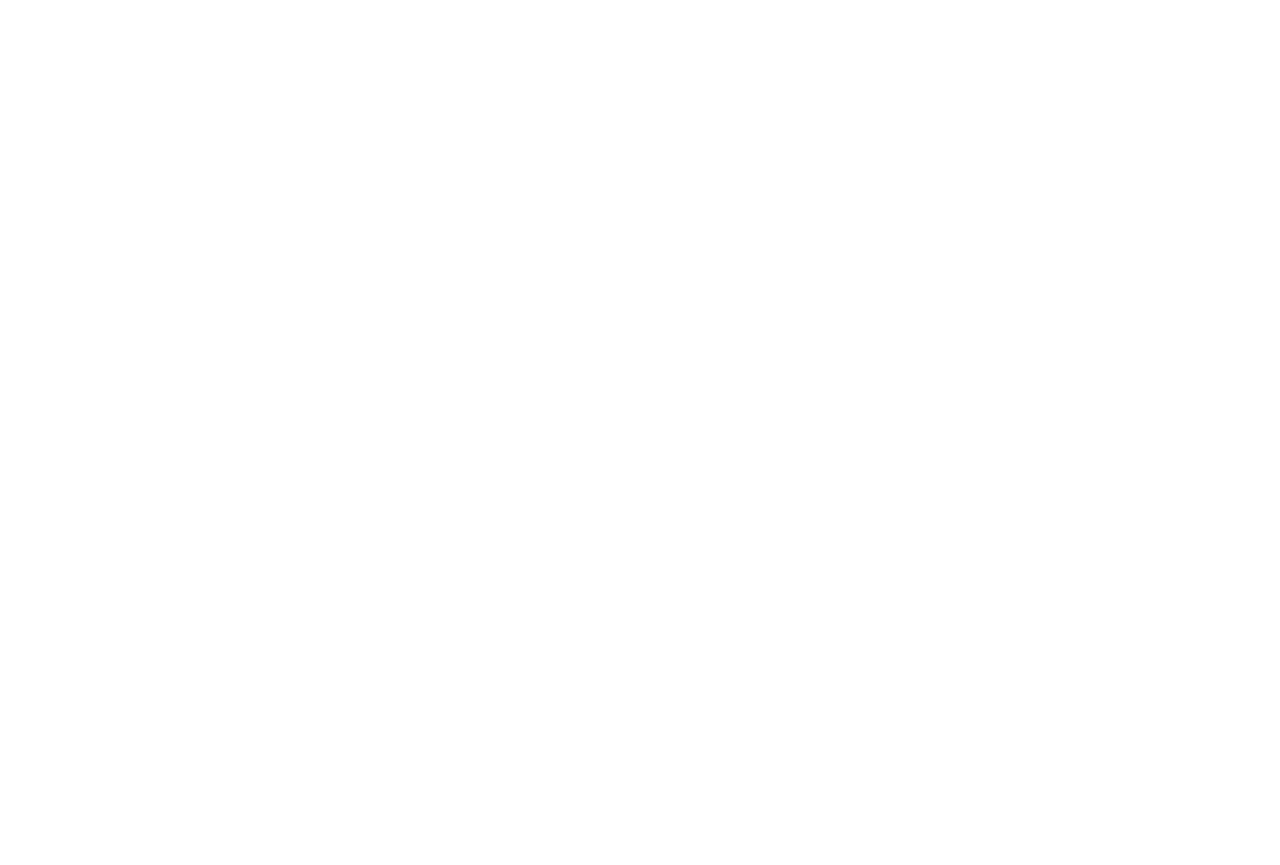
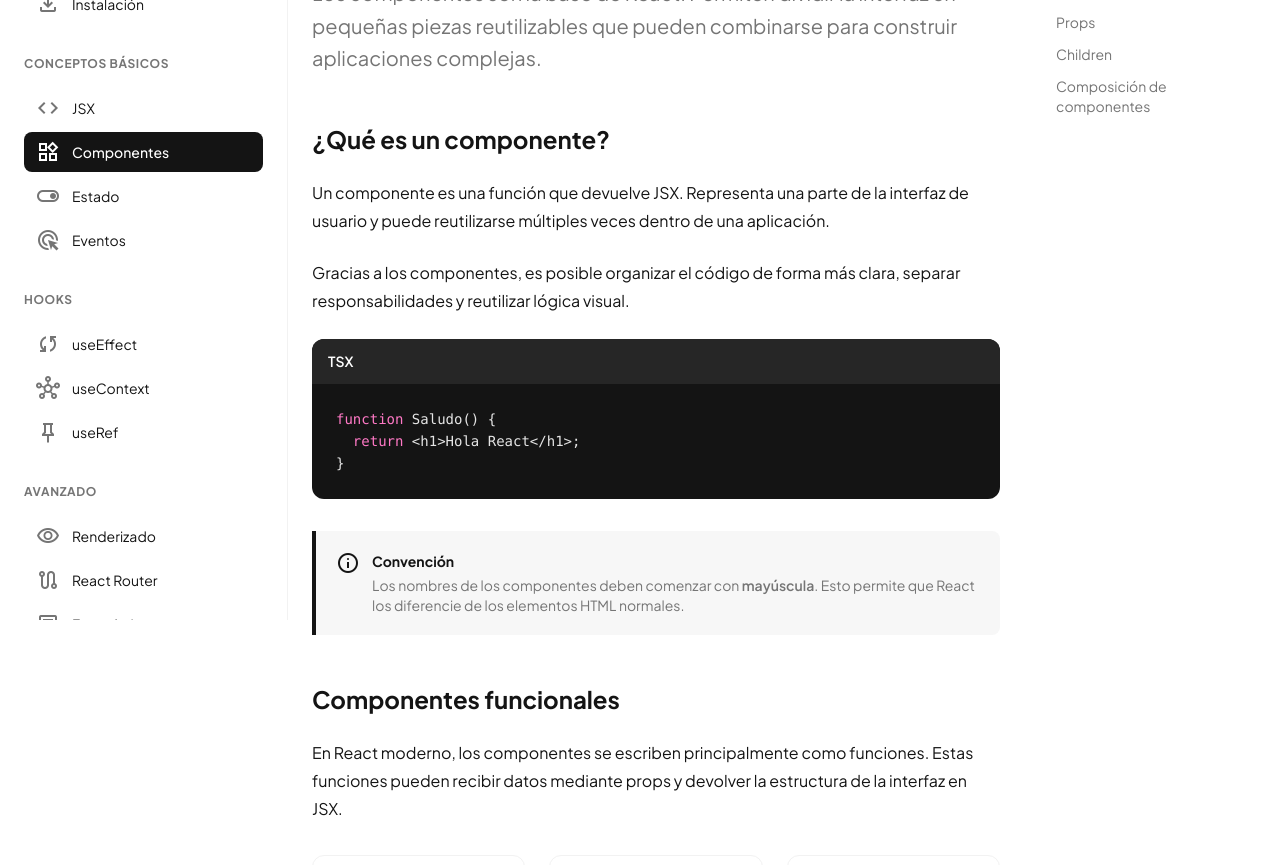
Before and after one commit to AJVP1/react, a React (Vite) app: page /#/componentes in a window 1280 px wide. Shown: the part 180-1045 px from the top of the page. Before the commit the page ends 800 px from the top, so only its background shows below. Built offline with nearby package versions, Linux system fonts and the light colour scheme.

Commit message:
componente componentes

```diff
--- a/src/App.tsx
+++ b/src/App.tsx
@@ -5,6 +5,7 @@ import { HashRouter, Routes, Route } from "react-router-dom";
 import { Introduccion } from "./pages/Introduccion";
 import { Instalacion } from "./pages/Instalacion";
 import { JSX } from "./pages/Jsx";
+import { Componentes } from "./pages/Componentes";
 
 function App() {
   return (
@@ -13,6 +14,7 @@ function App() {
         <Route path="/" element={<Introduccion />} />
         <Route path="/instalacion" element={<Instalacion />} />
         <Route path="/jsx" element={<JSX />} />
+        <Route path="/componentes" element={<Componentes />} />
 
         <Route path="*" element={<p>Página no encontrada</p>} />
       </Routes>
--- /dev/null
+++ b/src/pages/Componentes.tsx
@@ -0,0 +1,185 @@
+import { DocsLayout } from "../layout/Docs.tsx";
+import { Sidebar } from "../components/Sidebar.tsx";
+import { TableOfContents } from "../components/TableOfContents.tsx";
+import modulosData from "../data/modulos.json";
+import Note from "../components/Notes.tsx";
+import Codeblock from "../components/Codeblock.tsx";
+
+const componenteBasicoCode = `<span class="keyword">function</span> Saludo() {
+  <span class="keyword">return</span> &lt;h1&gt;Hola React&lt;/h1&gt;;
+}`;
+
+const componentePropsCode = `<span class="keyword">function</span> Saludo(props) {
+  <span class="keyword">return</span> &lt;h1&gt;Hola {props.nombre}&lt;/h1&gt;;
+}`;
+
+const usoComponenteCode = `<span class="keyword">function</span> App() {
+  <span class="keyword">return</span> (
+    &lt;div&gt;
+      &lt;Saludo nombre=<span class="string">"Armando"</span> /&gt;
+      &lt;Saludo nombre=<span class="string">"Ana"</span> /&gt;
+    &lt;/div&gt;
+  );
+}`;
+
+const childrenCode = `<span class="keyword">function</span> Card({ children }) {
+  <span class="keyword">return</span> (
+    &lt;div className=<span class="string">"card"</span>&gt;
+      {children}
+    &lt;/div&gt;
+  );
+}
+
+<span class="keyword">function</span> App() {
+  <span class="keyword">return</span> (
+    &lt;Card&gt;
+      &lt;h2&gt;Título&lt;/h2&gt;
+      &lt;p&gt;Contenido dentro del componente&lt;/p&gt;
+    &lt;/Card&gt;
+  );
+}`;
+
+export const Componentes = () => {
+  return (
+    <DocsLayout
+      sidebar={<Sidebar />}
+      toc={<TableOfContents items={modulosData.sidebar[1].items[1].toc} />}
+    >
+      <h1 className="text-4xl font-extrabold tracking-tight text-[#141414] mb-4">
+        Componentes
+      </h1>
+
+      <p className="text-xl text-[#757575] leading-relaxed">
+        Los componentes son la base de React. Permiten dividir la interfaz en
+        pequeñas piezas reutilizables que pueden combinarse para construir
+        aplicaciones complejas.
+      </p>
+
+      <h2
+        id="que-es-un-componente"
+        className="text-2xl font-bold mt-12 mb-4 text-[#141414] scroll-mt-20"
+      >
+        ¿Qué es un componente?
+      </h2>
+
+      <p className="text-base leading-7 text-[#141414] my-6">
+        Un componente es una función que devuelve JSX. Representa una parte de
+        la interfaz de usuario y puede reutilizarse múltiples veces dentro de
+        una aplicación.
+      </p>
+
+      <p className="text-base leading-7 text-[#141414] my-6">
+        Gracias a los componentes, es posible organizar el código de forma más
+        clara, separar responsabilidades y reutilizar lógica visual.
+      </p>
+
+      <Codeblock code={componenteBasicoCode} title="TSX" />
+
+      <Note title="Convención">
+        Los nombres de los componentes deben comenzar con{" "}
+        <span className="font-semibold">mayúscula</span>. Esto permite que React
+        los diferencie de los elementos HTML normales.
+      </Note>
+
+      <h2
+        id="componentes-funcionales"
+        className="text-2xl font-bold mt-12 mb-4 text-[#141414] scroll-mt-20"
+      >
+        Componentes funcionales
+      </h2>
+
+      <p className="text-base leading-7 text-[#141414] my-6">
+        En React moderno, los componentes se escriben principalmente como
+        funciones. Estas funciones pueden recibir datos mediante props y
+        devolver la estructura de la interfaz en JSX.
+      </p>
+
+      <div className="grid md:grid-cols-3 gap-6 my-8">
+        <div className="p-6 border border-[#f2f2f2] rounded-xl">
+          <h3 className="font-bold text-lg mb-2 text-[#141414]">Simples</h3>
+          <p className="text-sm text-[#757575]">
+            Son fáciles de escribir y entender porque se basan en funciones de
+            JavaScript.
+          </p>
+        </div>
+
+        <div className="p-6 border border-[#f2f2f2] rounded-xl">
+          <h3 className="font-bold text-lg mb-2 text-[#141414]">
+            Reutilizables
+          </h3>
+          <p className="text-sm text-[#757575]">
+            Un mismo componente puede usarse varias veces con distintos datos.
+          </p>
+        </div>
+
+        <div className="p-6 border border-[#f2f2f2] rounded-xl">
+          <h3 className="font-bold text-lg mb-2 text-[#141414]">Componibles</h3>
+          <p className="text-sm text-[#757575]">
+            Los componentes pueden combinarse para construir interfaces más
+            grandes.
+          </p>
+        </div>
+      </div>
+
+      <h2
+        id="props"
+        className="text-2xl font-bold mt-12 mb-4 text-[#141414] scroll-mt-20"
+      >
+        Props
+      </h2>
+
+      <p className="text-base leading-7 text-[#141414] my-6">
+        Las <span className="font-semibold">props</span> permiten pasar datos de
+        un componente padre a un componente hijo. Son similares a los atributos
+        en HTML.
+      </p>
+
+      <Codeblock code={componentePropsCode} title="TSX" />
+
+      <p className="text-base leading-7 text-[#141414] my-6">
+        Luego el componente puede utilizar esas props para mostrar información
+        dinámica.
+      </p>
+
+      <Codeblock code={usoComponenteCode} title="TSX" />
+
+      <h2
+        id="children"
+        className="text-2xl font-bold mt-12 mb-4 text-[#141414] scroll-mt-20"
+      >
+        Children
+      </h2>
+
+      <p className="text-base leading-7 text-[#141414] my-6">
+        La prop <span className="font-semibold">children</span> permite pasar
+        contenido dentro de un componente. Esto es útil para crear componentes
+        contenedores o layouts reutilizables.
+      </p>
+
+      <Codeblock code={childrenCode} title="TSX" />
+
+      <h2
+        id="composicion"
+        className="text-2xl font-bold mt-12 mb-4 text-[#141414] scroll-mt-20"
+      >
+        Composición de componentes
+      </h2>
+
+      <p className="text-base leading-7 text-[#141414] my-6">
+        React promueve la composición de componentes. Esto significa construir
+        interfaces complejas combinando componentes pequeños y especializados.
+      </p>
+
+      <p className="text-base leading-7 text-[#141414] my-6">
+        En lugar de crear componentes gigantes con muchas responsabilidades, es
+        mejor dividirlos en piezas reutilizables que puedan integrarse entre sí.
+      </p>
+
+      <Note title="Buena práctica">
+        Diseña componentes{" "}
+        <span className="font-semibold">pequeños, reutilizables y claros</span>.
+        Esto facilita el mantenimiento y el crecimiento de la aplicación.
+      </Note>
+    </DocsLayout>
+  );
+};
```
